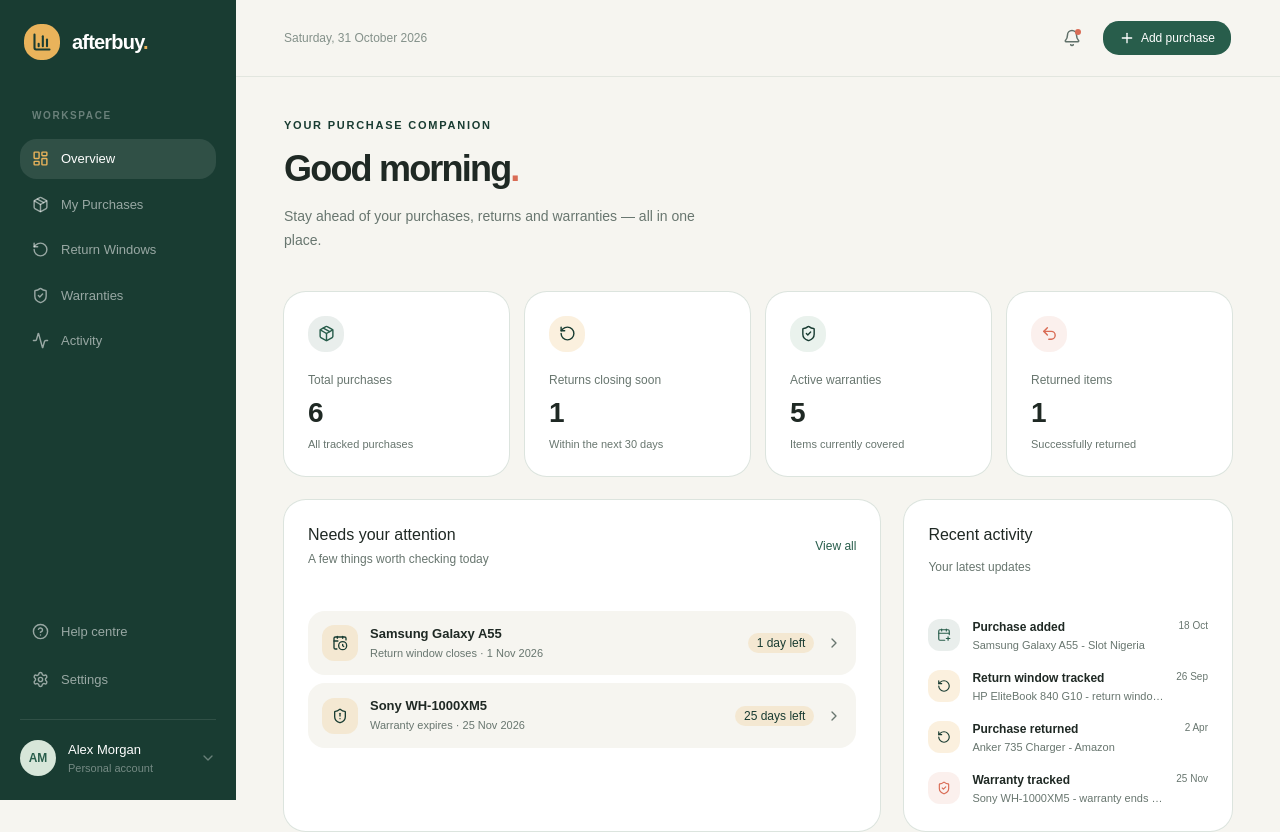
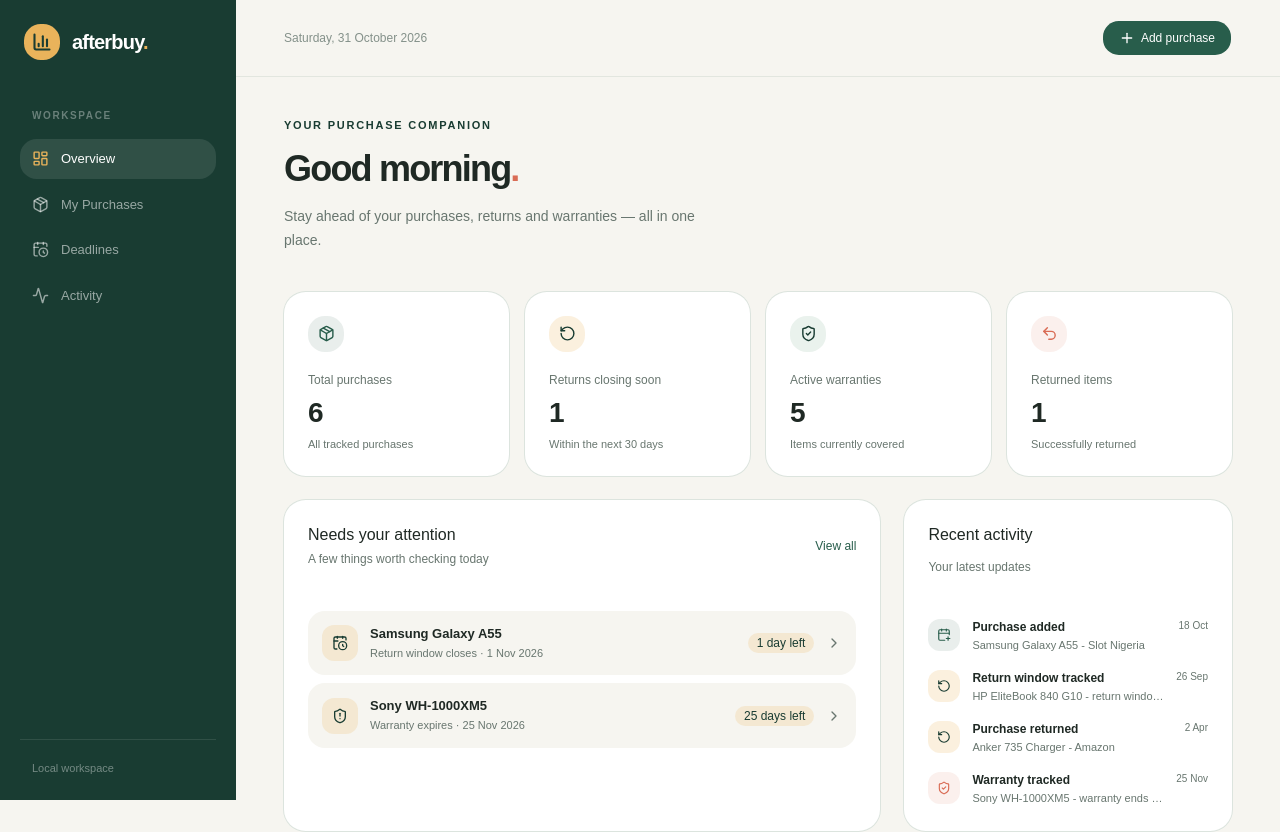
Before and after one commit to lloydgapton/afterbuy, a React (Vite) app: page / in a window 1280 px wide. Shown: the top 832 px of the page. Built offline with nearby package versions, Linux system fonts and the light colour scheme.

Commit message:
feat: persist purchase data and improve dashboard navigation

```diff
--- a/src/App.tsx
+++ b/src/App.tsx
@@ -94,7 +94,7 @@ function App() {
       <AppSidebar />
       <div className="lg:pl-[236px]">
         <DashboardHeader onAddPurchase={openCreateDialog} />
-        <main className="mx-auto max-w-[1480px] px-5 py-7 sm:px-8 lg:px-12 lg:py-10">
+        <main id="overview" className="mx-auto max-w-[1480px] scroll-mt-8 px-5 py-7 sm:px-8 lg:px-12 lg:py-10">
           <section className="mb-8 flex flex-col justify-between gap-5 sm:flex-row sm:items-end lg:mb-10">
             <div>
               <p className="mb-2 text-[11px] font-semibold uppercase tracking-[0.16em] text-warning-foreground">Your purchase companion</p>
@@ -111,12 +111,12 @@ function App() {
             <StatCard label="Returned items" value={String(metrics.returnedPurchases)} detail="Successfully returned" icon={Undo2} tone="terracotta" />
           </section>
 
-          <section className="mt-6 grid gap-6 xl:grid-cols-[minmax(0,1.42fr)_minmax(300px,0.78fr)]">
+          <section id="deadlines" className="mt-6 grid scroll-mt-8 gap-6 xl:grid-cols-[minmax(0,1.42fr)_minmax(300px,0.78fr)]">
             <NeedsAttention purchases={purchases} />
-            <ActivityFeed activities={activities} />
+            <div id="activity" className="scroll-mt-8"><ActivityFeed activities={activities} /></div>
           </section>
 
-          <section className="mt-6">
+          <section id="purchases" className="mt-6 scroll-mt-8">
             <RecentPurchases purchases={purchases} onView={setDetailsPurchase} onEdit={openEditDialog} onDelete={handleDeletePurchase} />
           </section>
         </main>
--- a/src/components/layout/AppSidebar.tsx
+++ b/src/components/layout/AppSidebar.tsx
@@ -2,13 +2,9 @@ import { useState } from "react"
 import {
   Activity,
   BarChart3,
-  ChevronDown,
-  CircleHelp,
+  CalendarClock,
   LayoutDashboard,
   Package,
-  RotateCcw,
-  Settings,
-  ShieldCheck,
 } from "lucide-react"
 import { Button } from "@/components/ui/button"
 import {
@@ -20,11 +16,10 @@ import {
 import { cn } from "cn"
 
 const navigation = [
-  { label: "Overview", icon: LayoutDashboard },
-  { label: "My Purchases", icon: Package },
-  { label: "Return Windows", icon: RotateCcw },
-  { label: "Warranties", icon: ShieldCheck },
-  { label: "Activity", icon: Activity },
+  { label: "Overview", href: "#overview", icon: LayoutDashboard },
+  { label: "My Purchases", href: "#purchases", icon: Package },
+  { label: "Deadlines", href: "#deadlines", icon: CalendarClock },
+  { label: "Activity", href: "#activity", icon: Activity },
 ]
 
 function Brand() {
@@ -48,16 +43,16 @@ function Navigation({ onNavigate }: { onNavigate?: () => void }) {
       <p className="mb-4 px-3 text-[10px] font-semibold uppercase tracking-[0.16em] text-white/35">
         Workspace
       </p>
-      {navigation.map(({ label, icon: Icon }) => (
-        <button
+      {navigation.map(({ label, href, icon: Icon }) => (
+        <a
           key={label}
-          type="button"
+          href={href}
           onClick={() => {
             setActive(label)
             onNavigate?.()
           }}
           className={cn(
-            "flex w-full items-center gap-3 rounded-xl px-3 py-2.5 text-left text-[13px] font-medium transition-colors",
+            "flex w-full items-center gap-3 rounded-xl px-3 py-2.5 text-left text-[13px] font-medium transition-colors focus-visible:outline-none focus-visible:ring-2 focus-visible:ring-[#E9B35B] focus-visible:ring-offset-2 focus-visible:ring-offset-[#193C32]",
             active === label
               ? "bg-white/10 text-white"
               : "text-white/55 hover:bg-white/6 hover:text-white",
@@ -65,34 +60,21 @@ function Navigation({ onNavigate }: { onNavigate?: () => void }) {
         >
           <Icon className={cn("size-[17px]", active === label && "text-[#E9B35B]")} />
           {label}
-        </button>
+        </a>
       ))}
     </nav>
   )
 }
 
-function SidebarContent() {
+function SidebarContent({ onNavigate }: { onNavigate?: () => void }) {
   return (
     <div className="flex h-full flex-col px-5 py-6">
       <Brand />
       <div className="mt-12">
-        <Navigation />
+        <Navigation onNavigate={onNavigate} />
       </div>
-      <div className="mt-auto space-y-2">
-        <button type="button" className="flex w-full items-center gap-3 rounded-xl px-3 py-2.5 text-[13px] font-medium text-white/55 hover:bg-white/6 hover:text-white">
-          <CircleHelp className="size-[17px]" /> Help centre
-        </button>
-        <button type="button" className="flex w-full items-center gap-3 rounded-xl px-3 py-2.5 text-[13px] font-medium text-white/55 hover:bg-white/6 hover:text-white">
-          <Settings className="size-[17px]" /> Settings
-        </button>
-        <div className="mt-5 flex items-center gap-3 border-t border-white/10 pt-5">
-          <div className="flex size-9 items-center justify-center rounded-full bg-[#D7E6D9] text-xs font-bold text-[#285D4B]">AM</div>
-          <div className="min-w-0 flex-1">
-            <p className="truncate text-[13px] font-medium text-white">Alex Morgan</p>
-            <p className="truncate text-[11px] text-white/40">Personal account</p>
-          </div>
-          <ChevronDown className="size-4 text-white/35" />
-        </div>
+      <div className="mt-auto border-t border-white/10 px-3 pt-5">
+        <p className="text-[11px] font-medium text-white/40">Local workspace</p>
       </div>
     </div>
   )
@@ -107,8 +89,10 @@ export function AppSidebar() {
 }
 
 export function MobileSidebar() {
+  const [open, setOpen] = useState(false)
+
   return (
-    <Sheet>
+    <Sheet open={open} onOpenChange={setOpen}>
       <SheetTrigger asChild>
         <Button variant="ghost" size="icon" className="text-[#193C32] lg:hidden" aria-label="Open navigation">
           <LayoutDashboard className="size-5" />
@@ -116,7 +100,7 @@ export function MobileSidebar() {
       </SheetTrigger>
       <SheetContent side="left" className="w-[270px] border-none bg-[#193C32] p-0 text-white">
         <SheetTitle className="sr-only">Navigation</SheetTitle>
-        <SidebarContent />
+        <SidebarContent onNavigate={() => setOpen(false)} />
       </SheetContent>
     </Sheet>
   )
--- a/src/components/layout/DashboardHeader.tsx
+++ b/src/components/layout/DashboardHeader.tsx
@@ -1,4 +1,4 @@
-import { Bell, Plus } from "lucide-react"
+import { Plus } from "lucide-react"
 import { format } from "date-fns"
 import { Button } from "@/components/ui/button"
 import { MobileSidebar } from "@/components/layout/AppSidebar"
@@ -16,14 +16,9 @@ export function DashboardHeader({ onAddPurchase }: { onAddPurchase: () => void }
         </div>
       </div>
       <div className="flex items-center gap-3">
-        <Button variant="ghost" size="icon" className="relative text-[#60716A]" aria-label="View notifications">
-          <Bell className="size-[18px]" />
-          <span className="absolute right-2 top-2 size-1.5 rounded-full bg-[#D96C55]" />
-        </Button>
         <Button onClick={onAddPurchase} className="hidden rounded-xl bg-[#285D4B] px-4 text-xs text-white shadow-none hover:bg-[#193C32] sm:inline-flex">
           <Plus className="size-4" /> Add purchase
         </Button>
-        <div className="flex size-8 items-center justify-center rounded-full bg-[#D7E6D9] text-[10px] font-bold text-[#285D4B] sm:hidden">AM</div>
       </div>
     </header>
   )
--- a/src/index.css
+++ b/src/index.css
@@ -150,6 +150,7 @@
 
   html {
     @apply font-sans;
+    scroll-behavior: smooth;
   }
 
   body {
```
